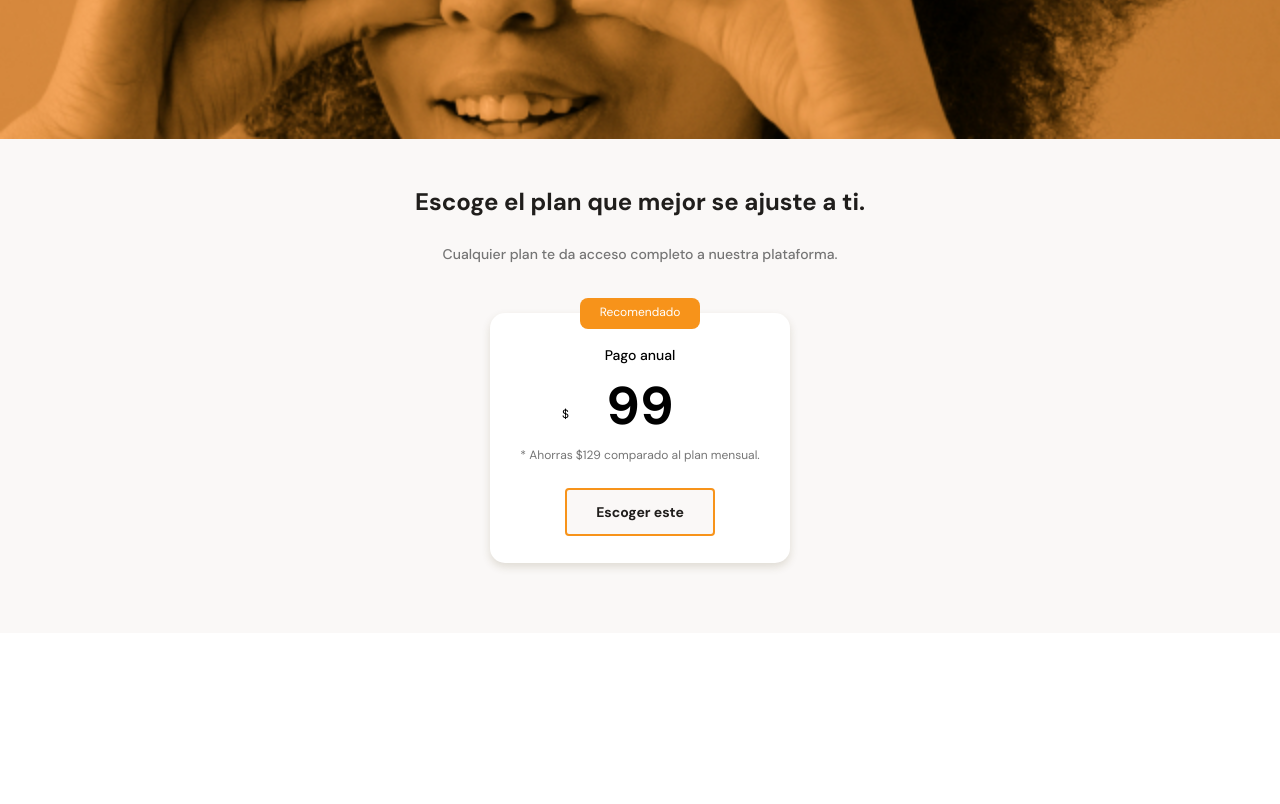
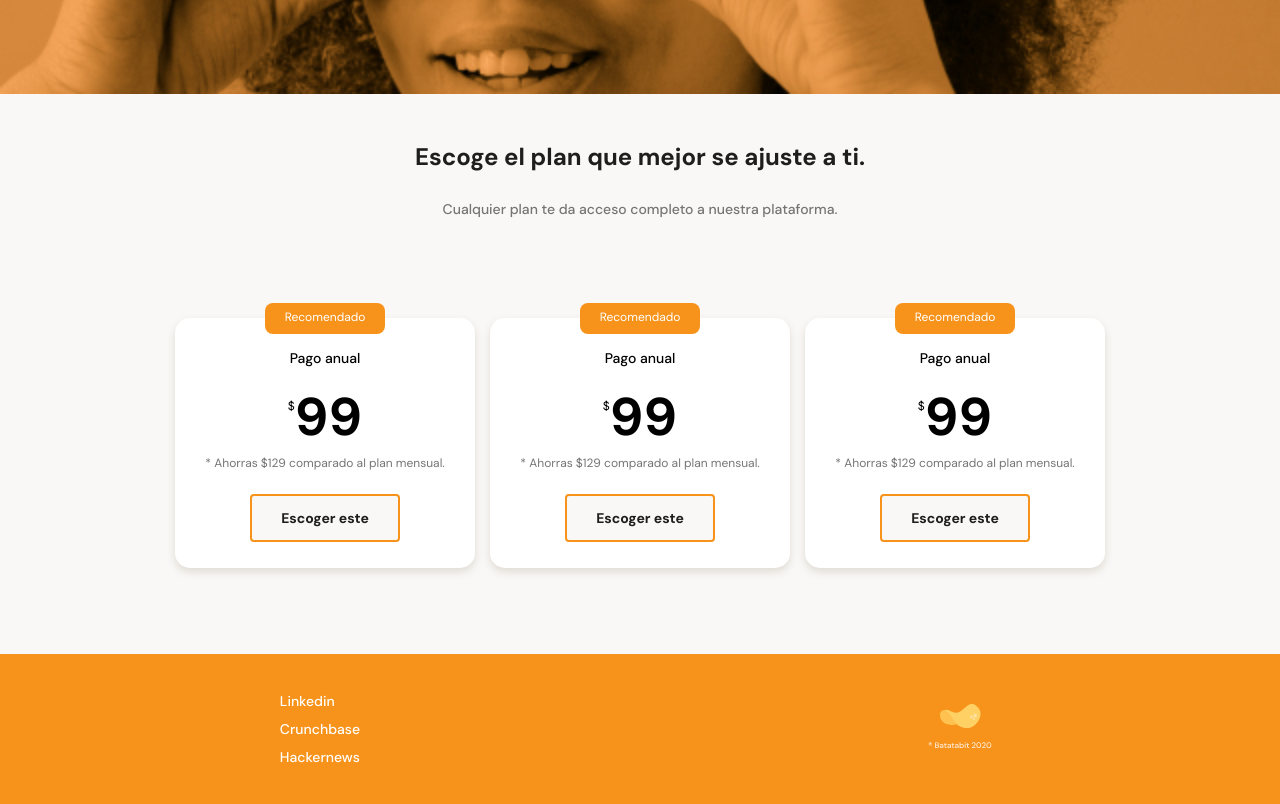
Before and after one commit to sul2tech/Molbilfist, a plain HTML site: page index.html in a window 1280 px wide. Shown: the part 2604-3408 px from the top of the page. Before the commit the page ends 3237 px from the top, so only its background shows below. Drawn offline with Linux system fonts and the light colour scheme.

Commit message:
Termiando el proyecto

```diff
--- /dev/null
+++ b/css/table.css
@@ -0,0 +1,10 @@
+.product-cards-container {
+    display: flex;
+    flex-wrap: wrap;
+    width: 930px;
+    margin: 0 auto;
+}
+
+.plans-container--slider {
+    justify-content: center;
+}
--- a/index.html
+++ b/index.html
@@ -5,6 +5,7 @@
     <meta http-equiv="X-UA-Compatible" content="IE=edge">
     <meta name="viewport" content="width=device-width, initial-scale=1.0">
     <link rel="stylesheet" href="/style.css">
+    <link rel="stylesheet" href="/css/table.css" media="(min-width: 930px)"/>
     <title>Document</title>
 
     <!-- font -->
@@ -126,9 +127,38 @@
                         <button class="plan-card--cta">Escoger este <span></span></button>
                     </div>
                 </article>
+                <article class="plans-container-card">
+                    <p class="recomendado">Recomendado</p>
+                    <div class="plan-info--container">
+                        <h3 class="plan-card--title">Pago anual</h3>
+                        <p class="plan-card--price"><span>$</span>99</p>
+                        <p class="plan-card--seving">* Ahorras $129 comparado al plan mensual.</p>
+                        <button class="plan-card--cta">Escoger este <span></span></button>
+                    </div>
+                </article>
+                <article class="plans-container-card">
+                    <p class="recomendado">Recomendado</p>
+                    <div class="plan-info--container">
+                        <h3 class="plan-card--title">Pago anual</h3>
+                        <p class="plan-card--price"><span>$</span>99</p>
+                        <p class="plan-card--seving">* Ahorras $129 comparado al plan mensual.</p>
+                        <button class="plan-card--cta">Escoger este <span></span></button>
+                    </div>
+                </article>
             </section>
         </section>
     </main>
-    <footer></footer>
+    <footer>
+        <section class="left">
+            <ul>
+                <li><a href="#">Linkedin</a></li>
+                <li><a href="#">Crunchbase</a></li>
+                <li><a href="#">Hackernews</a></li>
+            </ul>
+        </section>
+        <section class="right">
+            <img src="/assets/img/logo-footer.svg" alt="Log de Batabit 2022">
+        </section>
+    </footer>
 </body>
 </html>
--- a/style.css
+++ b/style.css
@@ -439,13 +439,23 @@ main {
     color: #757575;
 }
 
+.plans-container--slider {
+    display: flex;
+    gap: 5px;
+    height: 316px;
+    overflow-x: scroll;
+    overscroll-behavior-x: contain;
+    scroll-snap-type: x proximity;
+}
+
 .plans-container-card {
     position: relative;
+    scroll-snap-align: center;
     width: 70%;
-    min-width: 230px;
+    min-width: 190px;
     max-width: 300px;
     height: 250px;
-    margin: 50px auto 0;
+    margin: 50px 5px 0;
     padding: 0 15px;
     background-color: var(--just-white);
     border-radius: 15px;
@@ -494,9 +504,7 @@ main {
 .plan-card--price span {
     font-size: 1.2rem;
     font-weight: 300;
-    position: absolute;
-    top: 70px;
-    left: 72px;
+    vertical-align: 25px;
 }
 
 .plan-card--seving {
@@ -518,3 +526,33 @@ main {
     color: var(--black);
     margin-bottom: 25px;
 }
+
+footer {
+    display: flex;
+    width: 100%;
+    height: 150px;
+    background-color: var(--bitcoin-orange);
+}
+
+footer section {
+    display: flex;
+    width: 50%;
+    justify-content: center;
+    align-items: center;
+}
+
+footer .left ul {
+    font-size: 1.4rem;
+    font-weight: 500;
+    line-height: 1.8rem;
+    list-style: none;
+}
+
+.left li {
+    margin: 10px 0;
+}
+
+.left a {
+    text-decoration: none;
+    color: var(--just-white);
+}
```
